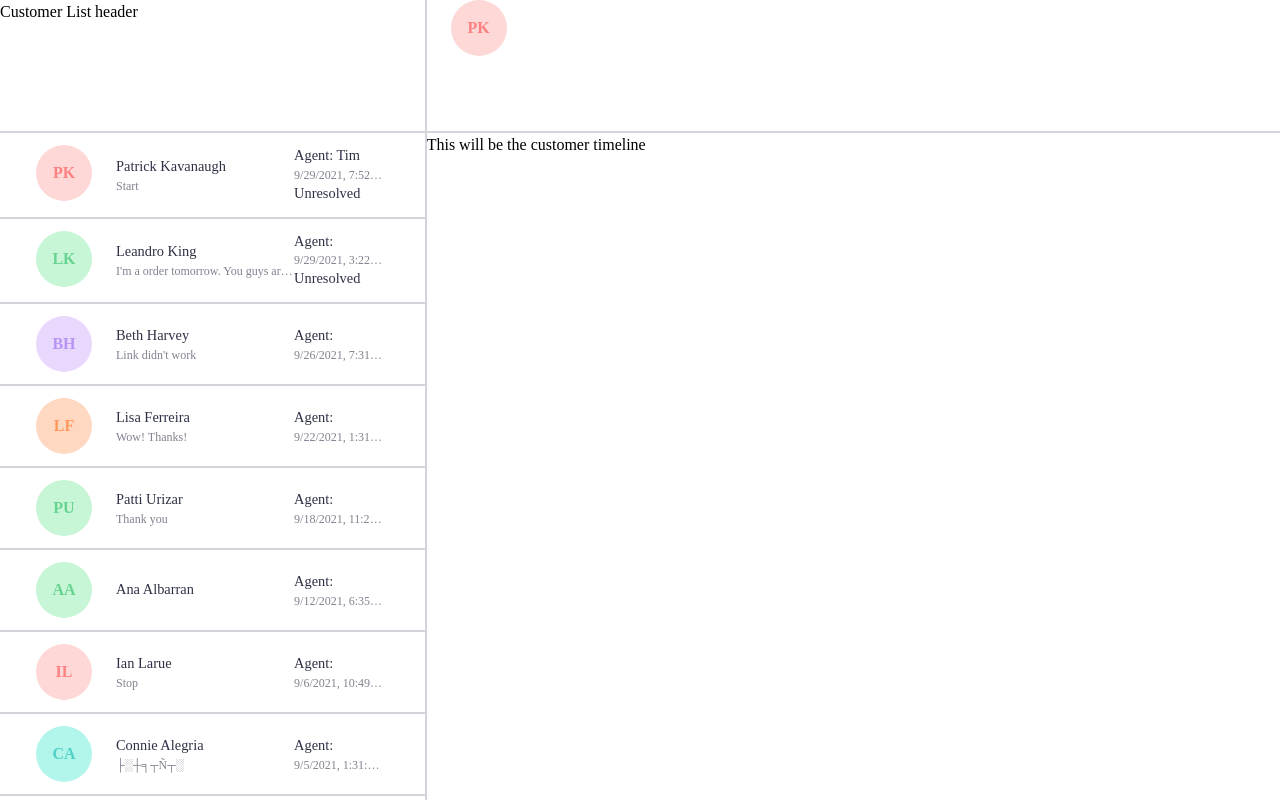
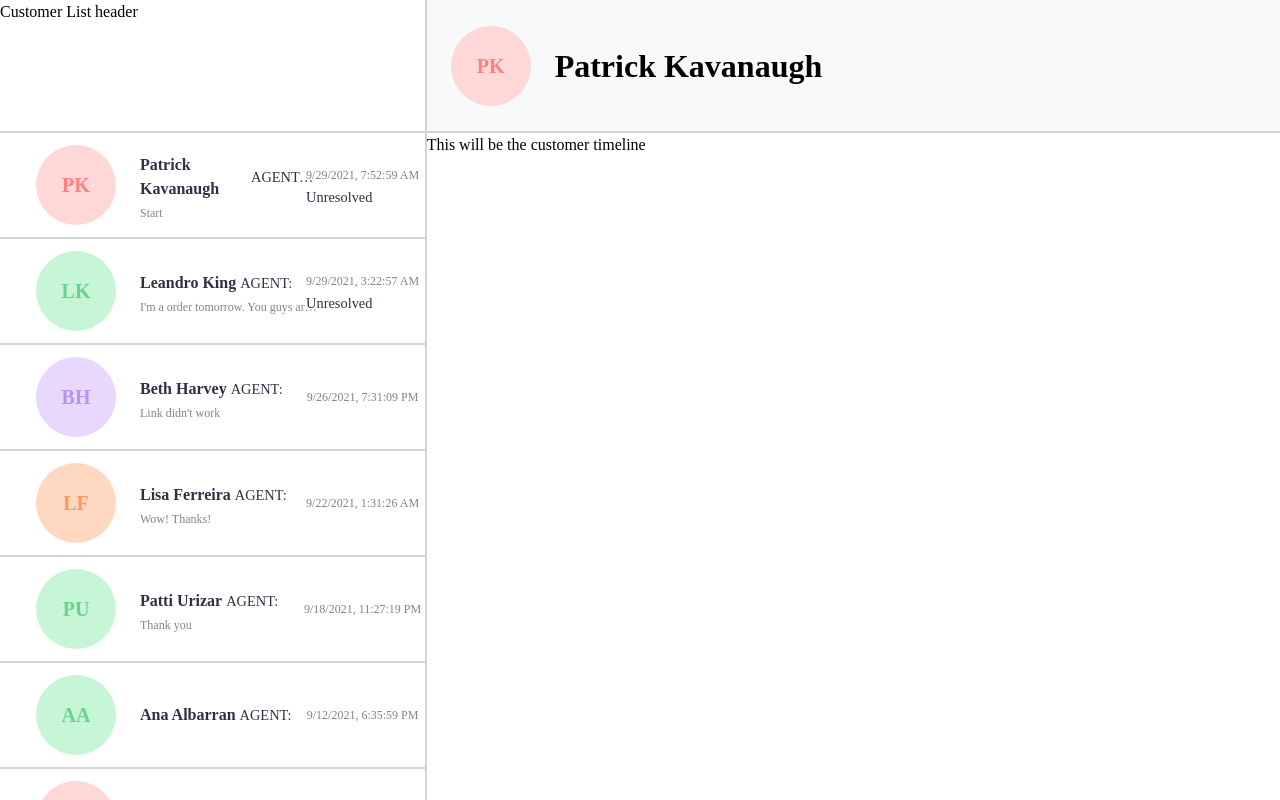
Before and after one commit to carrigan223/React_Redux_Communications, a React (Create React App) app: page / in a window 1280 px wide. Built offline with nearby package versions, Linux system fonts and the light colour scheme.

Commit message:
before trying build

```diff
--- a/package.json
+++ b/package.json
@@ -4,6 +4,7 @@
   "private": true,
   "dependencies": {
     "@craco/craco": "^6.4.3",
+    "@fortawesome/fontawesome-free": "^5.15.4",
     "@reduxjs/toolkit": "^1.6.2",
     "@tailwindcss/aspect-ratio": "^0.4.0",
     "@tailwindcss/forms": "^0.4.0",
--- a/src/components/customers/customerCard/CustomerCardBody.js
+++ b/src/components/customers/customerCard/CustomerCardBody.js
@@ -1,26 +1,30 @@
-import React from 'react'
+import React from "react";
 
-const CustomerCardBody = ({customer, dateString}) => {
-    return (
-        <div className="flex items-center w-8/12">
-        <div className="w-8/12">
-          <div className="text-sm text-gray-900">{`${customer.first_name} ${customer.last_name}`}</div>
-          <div className="text-xs text-gray-600 truncate ">
-            {customer.messages.length > 0 ? customer.messages[0].body : ''}
+const CustomerCardBody = ({ customer, dateString }) => {
+  return (
+    <div className="flex items-center w-8/12">
+      <div className="w-8/12">
+        <div className="flex items-center py-1">
+          <div className="text-md text-gray-900 font-bold">{`${customer.first_name} ${customer.last_name}`}</div>
+          <div className="text-sm text-gray-900 px-1 truncate">
+            AGENT:{" "}
+            {customer.assignments ? customer.assignments[0].user.name : ""}
           </div>
         </div>
-        <div className="flex-col justify-end w-4/12 item-center">
-          <div className="text-sm text-gray-900">
-            Agent:{" "}
-            {customer.assignments ? customer.assignments[0].user.name : ""}
-          </div>
-          <div className="text-xs text-gray-600 truncate ">{dateString}</div>
+        <div className="text-xs text-gray-600 truncate ">
+          {customer.messages.length > 0 ? customer.messages[0].body : ""}
+        </div>
+      </div>
+      <div className="flex items-center w-4/12 h-full justify-center">
+        <div className="flex-col">
+          <div className="text-xs py-1 text-gray-600 truncate">{dateString}</div>
           <div className="text-sm text-gray-900">
             {customer.tags.length > 0 ? customer.tags[0].name : ""}
           </div>
         </div>
       </div>
-    )
-}
+    </div>
+  );
+};
 
-export default CustomerCardBody
+export default CustomerCardBody;
--- a/src/components/customers/customerInitials/CustomerInitials.js
+++ b/src/components/customers/customerInitials/CustomerInitials.js
@@ -29,7 +29,7 @@ const CustomerInitials = ({ firstName, lastName, id }) => {
 
 
   return (
-      <div className={`flex-none font-bold relative ${textAndBg(lastIdDigits)} inline-flex items-center justify-center h-14 w-14 rounded-full mx-6`}>
+      <div className={`flex-none font-bold text-xl relative ${textAndBg(lastIdDigits)} inline-flex items-center justify-center h-20 w-20 rounded-full mx-6`}>
         {firstInitial}
         {lastInitial}
       </div>
--- a/src/components/selectedCustomer/SelectedCustomer.js
+++ b/src/components/selectedCustomer/SelectedCustomer.js
@@ -16,12 +16,13 @@ export default function SelectedCustomer() {
       return <div>Loading</div>;
     } else if (selectedCustomerStatus === "succeeded") {
       return (
-        <div className="flex items-center">
+        <div className="flex items-center h-full bg-gray-50">
           <CustomerInitials
             firstName={selectedCustomer.selectedCustomer.first_name}
             lastName={selectedCustomer.selectedCustomer.last_name}
             id={selectedCustomer.selectedCustomer.id}
           />
+          <div className="text-header font-bold">{selectedCustomer.selectedCustomer.name}</div>
         </div>
       );
     } else if (selectedCustomerStatus === "failed") {
--- a/tailwind.config.js
+++ b/tailwind.config.js
@@ -9,7 +9,8 @@ module.exports = {
 
       fontSize: {
         xxs: ["0.625rem", { lineHeight: "1rem" }],
-        sm: ["0.9rem"]
+        sm: ["0.9rem"],
+        header: ["2rem"]
       },
       boxShadow: {
         card: "0px 0.998258px 5px rgba(0, 0, 0, 0.25)",
```
Also changed, not shown: 1 other file (tests, documents, lock files or other folders).
